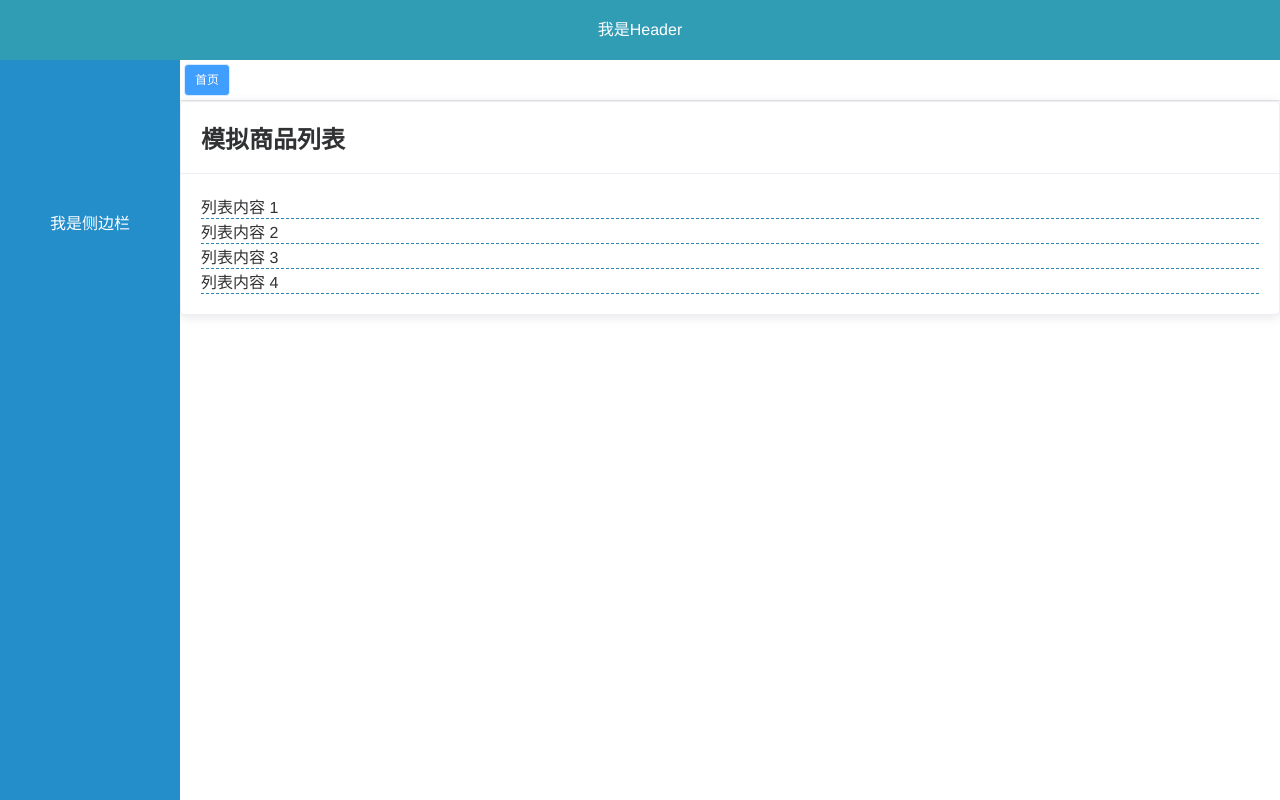
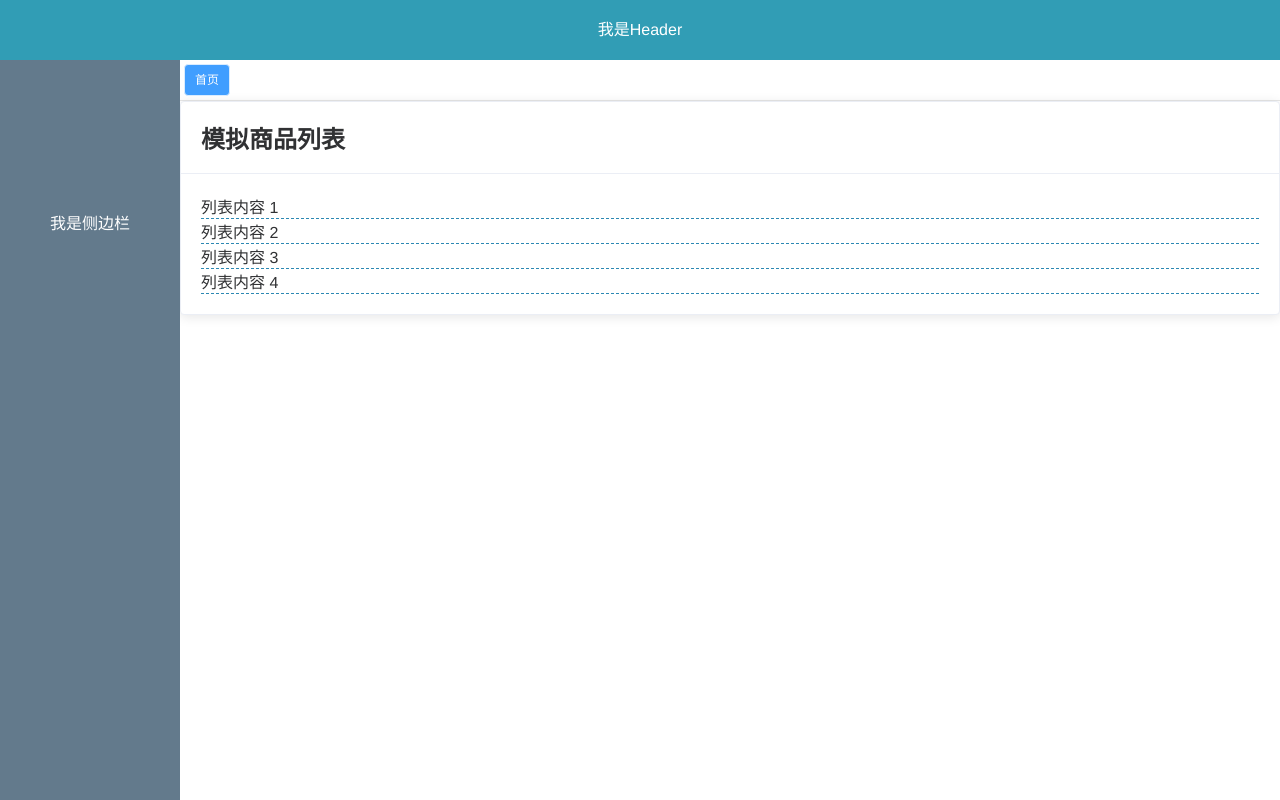
Before and after one commit to BiYuqi/vue-multiple-tabs, a Vue app: page /#/dashboard in a window 1280 px wide. Built offline with nearby package versions, Linux system fonts and the light colour scheme.

Commit message:
update dependencies

```diff
--- a/src/pages/AsideArea/index.vue
+++ b/src/pages/AsideArea/index.vue
@@ -16,7 +16,7 @@ export default {}
   width: 180px;
   height: 100%;
   color: #fff;
-  background-color: #248ecb;
+  background-color: #637a8c;
   text-align: center;
   padding-top: 150px;
 }
```
Also changed, not shown: package.json (+15 -15 lines), 1 other file (tests, documents, lock files or other folders).
